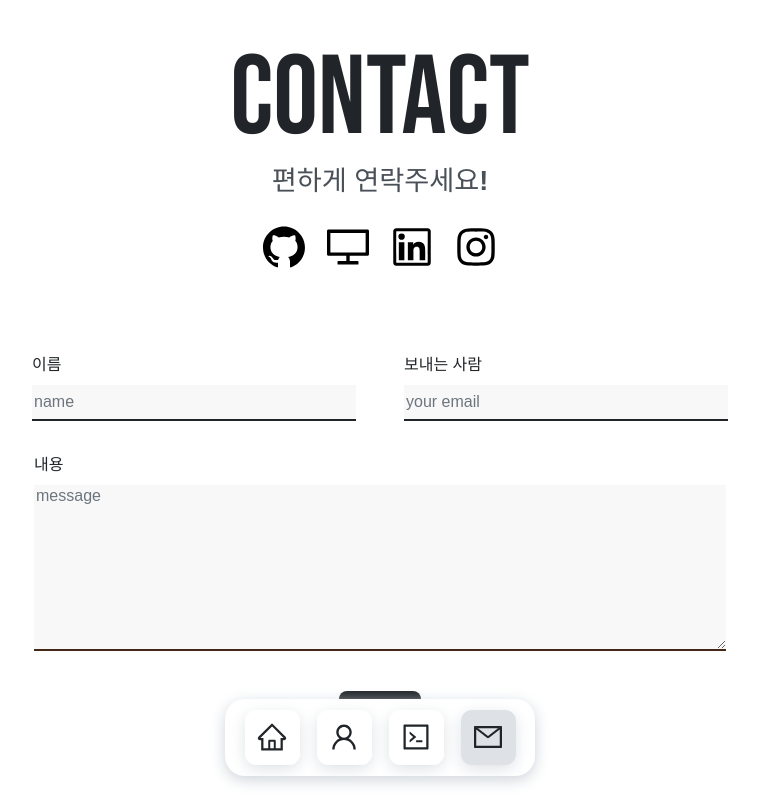
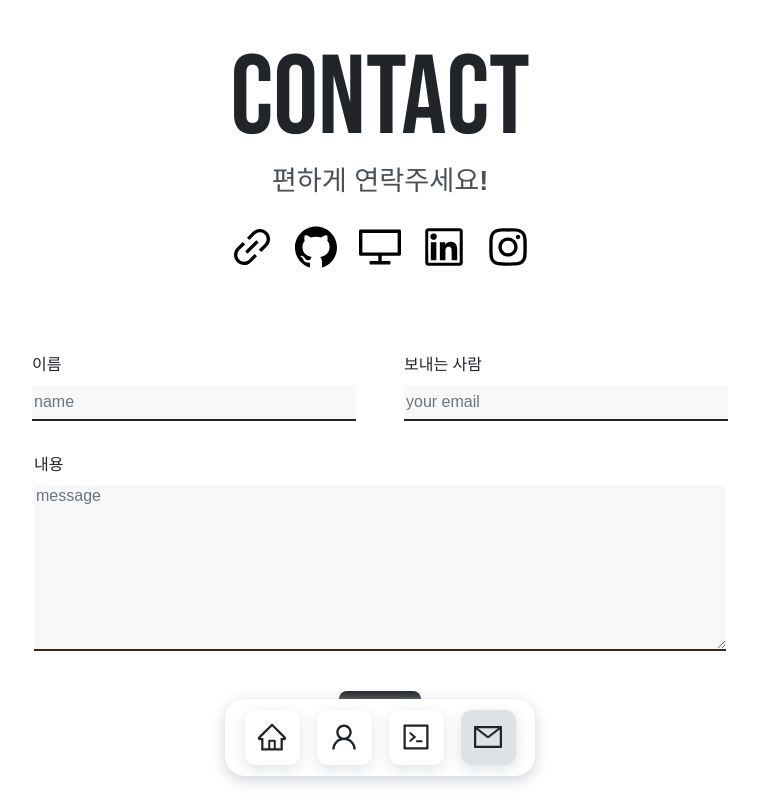
Before and after one commit to pipi-shortstocking/pipi-shortstocking.github.io, a React (Vite) app: page /contact in a window 1280 px wide. Shown: the whole page, without its empty margins (260-1019 px from the left). Built offline with nearby package versions, Linux system fonts and the light colour scheme; a web font is replaced by a local one.

Commit message:
contanct 툴팁 추가, projects 수정

```diff
--- a/src/pages/Contact.tsx
+++ b/src/pages/Contact.tsx
@@ -4,6 +4,7 @@ import {
   AiOutlineLinkedin,
   AiOutlineInstagram,
   AiOutlineDesktop,
+  AiOutlineLink,
 } from "react-icons/ai";
 import { useState } from "react";
 
@@ -24,21 +25,38 @@ export default function Contact() {
       <Title>Contact</Title>
       <Subtitle>편하게 연락주세요!</Subtitle>
       <IconContainer>
-        <IconLink href="https://github.com/pipi-shortstocking" target="_blank">
+        <IconLink
+          href="https://my.surfit.io/w/313702032"
+          target="_blank"
+          data-tooltip="Resume"
+        >
+          <AiOutlineLink />
+        </IconLink>
+        <IconLink
+          href="https://github.com/pipi-shortstocking"
+          target="_blank"
+          data-tooltip="GitHub"
+        >
           <AiOutlineGithub />
         </IconLink>
-        <IconLink href="https://velog.io/@jannie526" target="_blank">
+        <IconLink
+          href="https://velog.io/@jannie526"
+          target="_blank"
+          data-tooltip="Blog"
+        >
           <AiOutlineDesktop />
         </IconLink>
         <IconLink
           href="https://www.linkedin.com/in/jeongyun-kim-8596b632b/"
           target="_blank"
+          data-tooltip="LinkedIn"
         >
           <AiOutlineLinkedin />
         </IconLink>
         <IconLink
           href="https://www.instagram.com/dev_pipi?utm_source=ig_web_button_share_sheet&igsh=ZDNlZDc0MzIxNw=="
           target="_blank"
+          data-tooltip="Instagram"
         >
           <AiOutlineInstagram />
         </IconLink>
@@ -108,9 +126,37 @@ const IconContainer = styled.div`
 const IconLink = styled.a`
   margin: 0 0.5rem;
   color: black;
+  position: relative;
 
   &:hover {
-    color: #415a77;
+    color: #495057;
+  }
+
+  &.active {
+    background-color: #dee2e6;
+  }
+
+  &::after {
+    content: attr(data-tooltip); /* data-tooltip 속성의 값을 표시 */
+    position: absolute;
+    bottom: -40%; /* 아이콘 아래에 표시 */
+    left: 50%;
+    transform: translateX(-50%);
+    background-color: #212529;
+    color: #ffffff;
+    padding: 0.3rem 0.6rem;
+    border-radius: 5px;
+    font-size: 0.8rem;
+    white-space: nowrap;
+    opacity: 0;
+    visibility: hidden;
+    transition: opacity 0.3s ease, visibility 0.3s ease;
+    z-index: 10; /* 툴팁이 다른 요소 위에 표시되도록 설정 */
+  }
+
+  &:hover::after {
+    opacity: 1;
+    visibility: visible;
   }
 `;
 
@@ -198,6 +244,6 @@ const SendButton = styled.button`
   border: none;
 
   &:hover {
-    background-color: #415a77;
+    background-color: #495057;
   }
 `;
--- a/src/pages/Projects.tsx
+++ b/src/pages/Projects.tsx
@@ -14,9 +14,10 @@ export default function About() {
             <Img src="/Frame 1 (1).png" />
           </a>
           <Title>포도상점</Title>
-          <Subtitle>Backend Developer</Subtitle>
-          <Subtitle>2023.02 ~ 2023.07</Subtitle>
-          <Content>Spring Boot, JPA, QueryDSL, AWS, MySQL</Content>
+          <Subtitle>BE | 2023.02 ~ 2023.07</Subtitle>
+          <Content>
+            Spring Boot, JPA, MySQL, AWS, React, Docker, Swagger
+          </Content>
         </ElementContainer>
         <ElementContainer>
           <a
@@ -27,9 +28,36 @@ export default function About() {
             <Img src="/Frame 2 (1).png" />
           </a>
           <Title>포도티켓</Title>
-          <Subtitle>Backend Developer</Subtitle>
-          <Subtitle>2023.08 ~ 2023.10</Subtitle>
-          <Content>Spring Boot, JPA, QueryDSL, AWS, MySQL</Content>
+          <Subtitle>BE | 2023.08 ~ 2023.10</Subtitle>
+          <Content>
+            Node.js, Express.js, Sequlize, WebSocket, MySQL, AWS, React
+          </Content>
+        </ElementContainer>
+      </InfoContainer>
+      <InfoContainer>
+        <ElementContainer>
+          <a
+            href="https://github.com/PepperStones/BE"
+            target="_blank"
+            rel="noopener noreferrer"
+          >
+            <Img src="/Frame 1 (1).png" />
+          </a>
+          <Title>Blaybus 실전 앱 개발 경진대회</Title>
+          <Subtitle>BE | 2025.01 ~ 2025.01</Subtitle>
+          <Content>Spring Boot, JPA, MySQL, AWS, React, PWA, Swagger</Content>
+        </ElementContainer>
+        <ElementContainer>
+          <a
+            href="https://github.com/KW-MUJI"
+            target="_blank"
+            rel="noopener noreferrer"
+          >
+            <Img src="/Frame 2 (1).png" />
+          </a>
+          <Title>광운대학교 참빛설계학기</Title>
+          <Subtitle>BE | 2024.08 ~ 2024.12</Subtitle>
+          <Content>Spring Boot, JPA, MySQL, AWS, React, Swagger</Content>
         </ElementContainer>
       </InfoContainer>
     </ProjectsContainer>
@@ -45,10 +73,10 @@ const ProjectsContainer = styled.div`
 
 const InfoContainer = styled.div`
   display: flex;
-  flex-direction: column;
+  flex-direction: row;
   justify-content: center;
   align-items: center;
-  padding-bottom: 6rem;
+  padding: 1rem 0;
   gap: 2rem;
 `;
 
@@ -74,18 +102,18 @@ const Img = styled.img`
 const Title = styled.h1`
   display: flex;
   align-items: center;
-  font-size: 1.6rem;
+  font-size: 1.4rem;
   color: #212529;
-  margin: 0.5rem 0;
+  margin: 0;
   text-align: left;
   font-family: "42dot Sans", sans-serif;
   gap: 0.5rem;
 `;
 
 const Subtitle = styled.h2`
-  font-size: 1.2rem;
+  font-size: 1.06rem;
   color: #212529;
-  margin: 0.6rem 0 0 0;
+  margin: 0.4rem 0 0 0;
   text-align: left;
   font-family: "42dot Sans", sans-serif;
 `;
```
